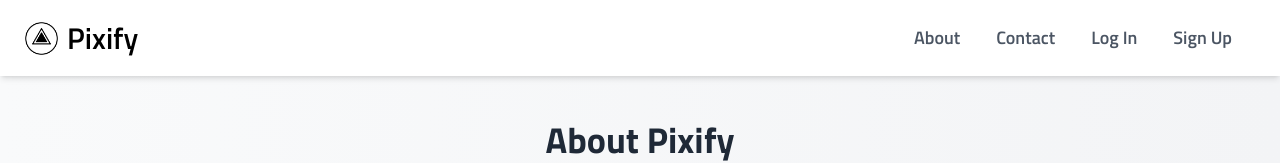
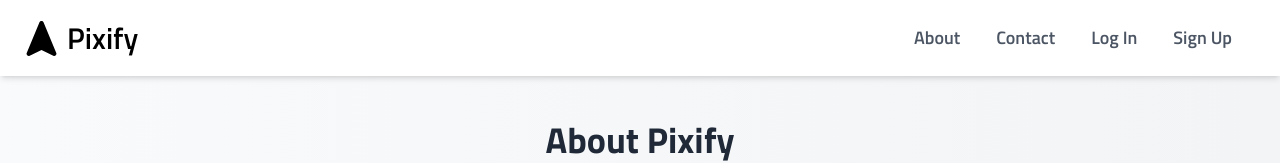
Before and after one commit to SudhanshuPandeyDev/pixify-frontend, a React (Vite) app: page /about in a window 1280 px wide. Shown: the top 163 px of the page. Built offline with nearby package versions, Linux system fonts and the light colour scheme.

Commit message:
Update Navbar.jsx

```diff
--- a/src/components/Navbar.jsx
+++ b/src/components/Navbar.jsx
@@ -58,7 +58,7 @@ const Navbar = () => {
         } top-0 left-0 right-0 shadow-md gap-1 sm:gap-0 z-50 bg-white`}
       >
         <div className="flex justify-between items-center">
-          <img src="/logo.png" alt="our logo" className="w-[35px] mx-2" />
+          <img src="/compass-svgrepo-com.svg" alt="our logo" className="w-[35px] mx-2" />
           <Link to="/" className="font-semibold text-3xl">
             Pixify
           </Link>
```
